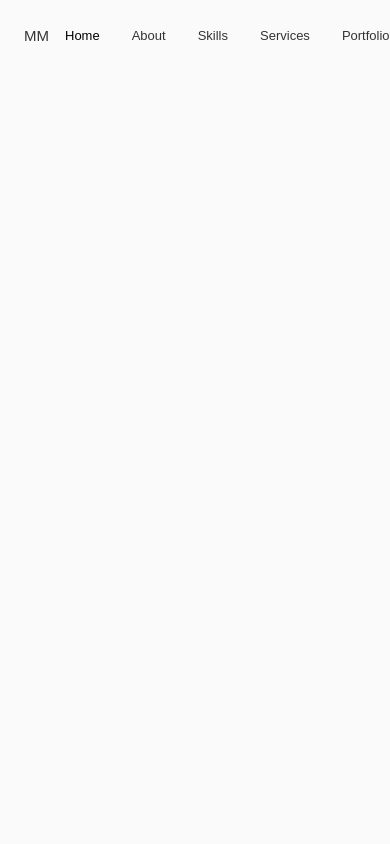
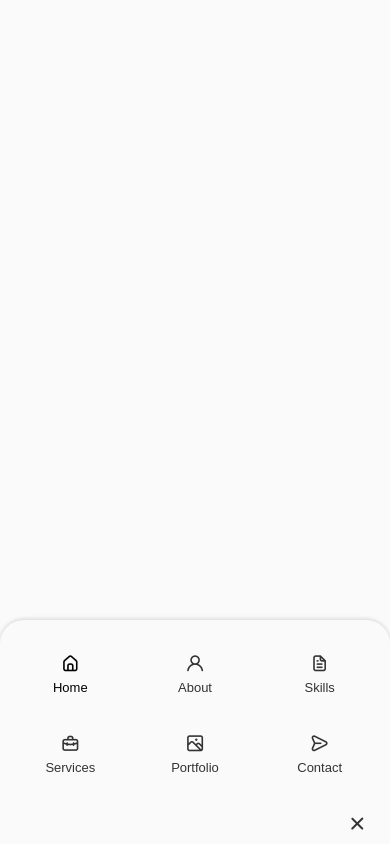
Before and after one commit to martinmorondo/portfolio-con-react, a React (Vite) app: page / in a window 390 px wide. Built offline with nearby package versions, Linux system fonts and the light colour scheme.

Commit message:
I added a media query for max devices at 768px and added styles

```diff
--- a/src/components/header/header.css
+++ b/src/components/header/header.css
@@ -47,3 +47,57 @@
 .nav-link:hover {
     color: var(--title-color-dark);
 }
+
+/* BREAKPOINTS  */
+/* For medium devices  */
+@media screen and (max-width: 768px) {
+    .header {
+        top: initial;
+        bottom: 0;
+    }
+
+    .nav {
+        height: var(--header-height);
+    }
+
+    .nav-menu {
+        position: fixed;
+        bottom: 0;
+        left: 0;
+        width: 100%;
+        background-color: var(--body-color);
+        padding: 2rem 1.5rem 4rem;
+        box-shadow: 0 -1px 4px rgba(0, 0, 0, 0.15);
+        border-radius: 1.5rem 1.5rem 0 0;
+        transition: .3s;
+    }
+
+    .nav-list {
+        display: grid;
+        grid-template-columns: repeat(3, 1fr);
+        gap: 2rem;
+    }
+
+    .nav-icon {
+        font-size: 1.2rem;
+    }
+
+    .nav-close {
+        position: absolute;
+        right: 1.3rem;
+        bottom: .5rem;
+        font-size: 1.5rem;
+        cursor: pointer;
+        color: var(--title-color);
+    }
+
+    .nav-close:hover {
+        color: var(--title-color-dark);
+    }
+
+    .nav-icon,
+    .nav-close,
+    .nav-toggle {
+        display: block;
+    }
+}
```
